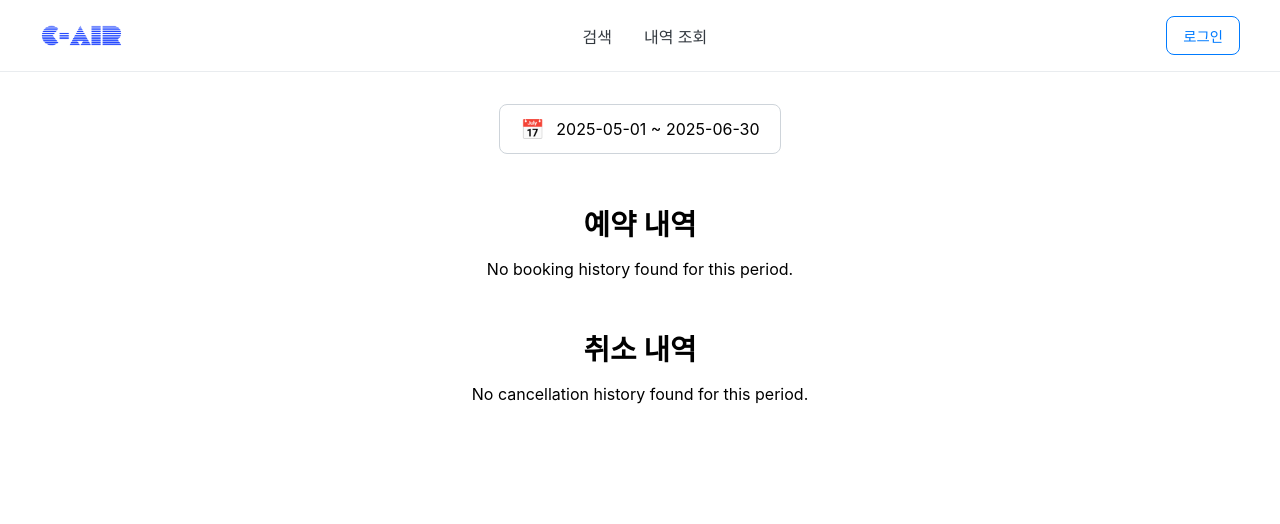
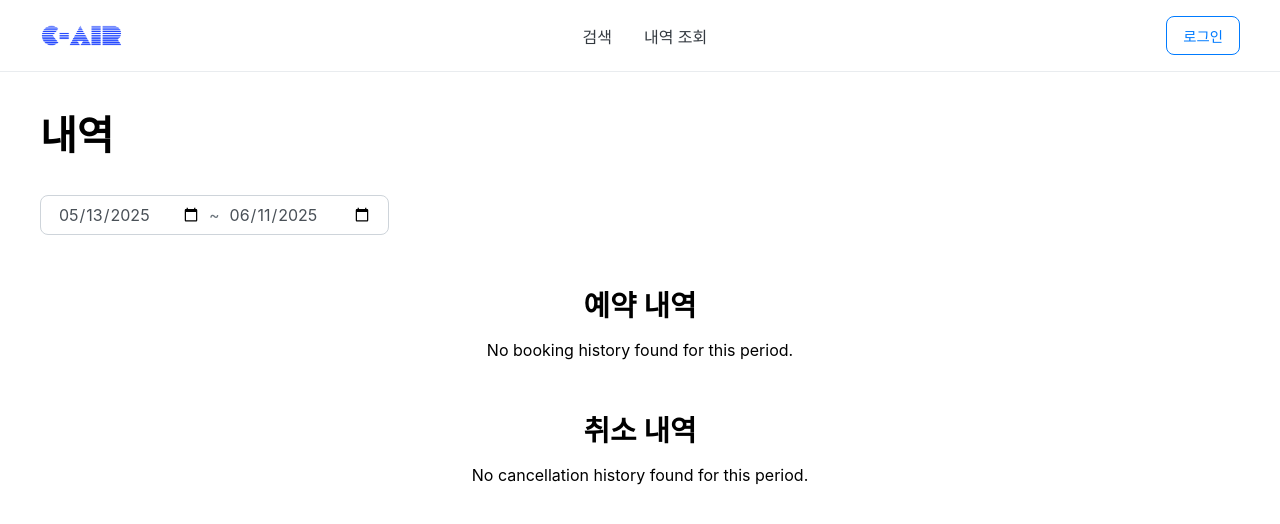
Before and after one commit to dongmin-dev/c-air, a React (Create React App) app in the folder frontend/: page /history in a window 1280 px wide. Shown: the top 524 px of the page. Built offline with nearby package versions, Linux system fonts and the light colour scheme.

Commit message:
feat(frontend): implement interactive date selector for history page and align title on history page

```diff
--- a/frontend/src/pages/HistoryPage.css
+++ b/frontend/src/pages/HistoryPage.css
@@ -6,27 +6,46 @@
 
 .history-header {
   margin-bottom: 2rem;
+  display: flex;
+  flex-direction: column;
+  align-items: flex-start;
+  gap: 0.05rem;
 }
 
-/* This is a placeholder style for the date picker from the prototype */
-.date-picker-placeholder {
-  display: inline-flex; /* Use inline-flex to keep it from taking full width */
+.page-title {
+  font-size: 2.5rem;
+  font-weight: 700;
+  margin: 0;
+}
+
+.date-picker-container {
+  display: inline-flex;
   align-items: center;
-  gap: 0.75rem;
-  padding: 0.75rem 1.25rem;
+  gap: 0.5rem;
+  padding: 0.5rem 1rem;
   border: 1px solid #ced4da;
   border-radius: 8px;
   background-color: #fff;
-  font-size: 1rem;
-  cursor: pointer;
 }
 
-.calendar-icon {
-  font-size: 1.2rem;
+.date-input {
+  border: none;
+  background: transparent;
+  color: #495057;
+  font-family: inherit;
+  font-size: 1rem;
+}
+
+.date-input:focus {
+  outline: none;
+}
+
+.date-separator {
+  color: #6c757d;
 }
 
 .history-section {
-  margin-top: 3rem; /* Space between booking and cancellation sections */
+  margin-top: 3rem;
 }
 
 .history-section h2 {
--- a/frontend/src/pages/HistoryPage.js
+++ b/frontend/src/pages/HistoryPage.js
@@ -3,7 +3,7 @@ import historyService from "../services/historyService";
 import HistoryCard from "../components/HistoryCard";
 import "./HistoryPage.css";
 
-// New helper function to group history items by date
+// Helper function to group history items by date
 const groupHistoryByDate = (items, dateField) => {
   if (!items) return {};
 
@@ -24,17 +24,20 @@ const groupHistoryByDate = (items, dateField) => {
 const HistoryPage = () => {
   const [user, setUser] = useState(null);
   const [dateRange, setDateRange] = useState({
-    startDate: "2025-05-01",
-    endDate: "2025-06-30",
+    // Default to a 30-day range ending today
+    startDate: new Date(new Date().setDate(new Date().getDate() - 29))
+      .toISOString()
+      .split("T")[0],
+    endDate: new Date().toISOString().split("T")[0],
   });
-  // This state will now hold the grouped data
   const [groupedHistory, setGroupedHistory] = useState({
-    bookings: {},
-    cancellations: {},
+    bookings: [],
+    cancellations: [],
   });
   const [isLoading, setIsLoading] = useState(false);
   const [error, setError] = useState("");
 
+  // Get the logged-in user when the component loads
   useEffect(() => {
     const storedUser = localStorage.getItem("user");
     if (storedUser) {
@@ -42,6 +45,7 @@ const HistoryPage = () => {
     }
   }, []);
 
+  // Fetch history when the user or date range changes
   useEffect(() => {
     if (user) {
       setIsLoading(true);
@@ -72,14 +76,35 @@ const HistoryPage = () => {
     }
   }, [user, dateRange]);
 
+  // This handler updates the date range state when an input changes
+  const handleDateChange = (e) => {
+    const { name, value } = e.target;
+    setDateRange((prevRange) => ({
+      ...prevRange,
+      [name]: value,
+    }));
+  };
+
   return (
     <div className="history-page-container">
       <div className="history-header">
-        <div className="date-picker-placeholder">
-          <span className="calendar-icon">📅</span>
-          <span>
-            {dateRange.startDate} ~ {dateRange.endDate}
-          </span>
+        <h1 className="page-title">내역</h1>
+        <div className="date-picker-container">
+          <input
+            type="date"
+            name="startDate"
+            value={dateRange.startDate}
+            onChange={handleDateChange}
+            className="date-input"
+          />
+          <span className="date-separator">~</span>
+          <input
+            type="date"
+            name="endDate"
+            value={dateRange.endDate}
+            onChange={handleDateChange}
+            className="date-input"
+          />
         </div>
       </div>
 
```
